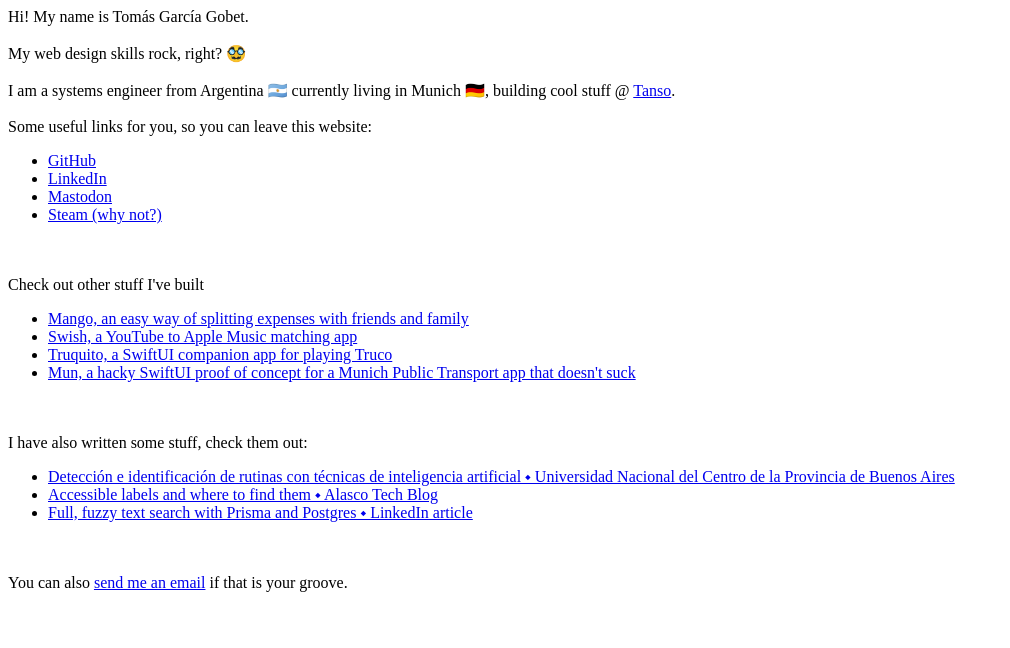
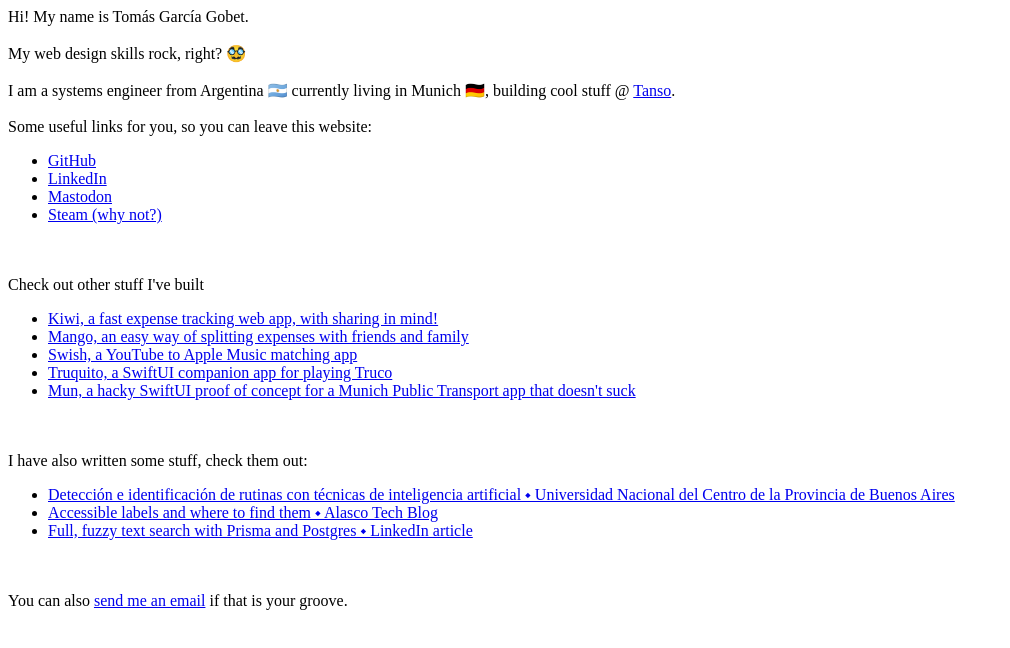
Before and after one commit to reloadedhead/reloadedhead.github.io, a plain HTML site: page index.html in a window 1280 px wide. Shown: the whole page, without its empty margins (0-1010 px from the left). Drawn offline with Linux system fonts and the light colour scheme.

Commit message:
Update index.html (#3)

```diff
--- a/index.html
+++ b/index.html
@@ -16,6 +16,7 @@ Some useful links for you, so you can leave this website:
 
 Check out other stuff I've built
 <ul>
+  <li><a href="https://kiwi.gobet.ar">Kiwi, a fast expense tracking web app, with sharing in mind!</a></li>
   <li><a href="https://mango.gobet.ar">Mango, an easy way of splitting expenses with friends and family</a></li>
   <li><a href="https://swish.gobet.ar">Swish, a YouTube to Apple Music matching app</a></li>
   <li><a href="https://apps.apple.com/app/truquito/id6446289622">Truquito, a SwiftUI companion app for playing Truco</a></li>
```
